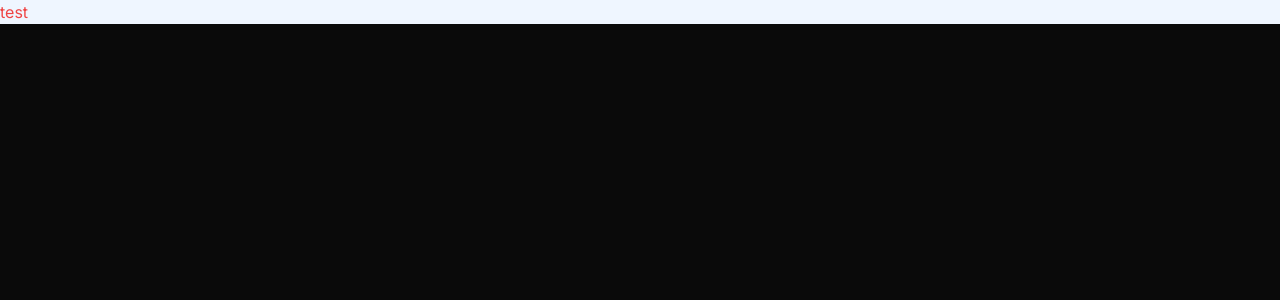
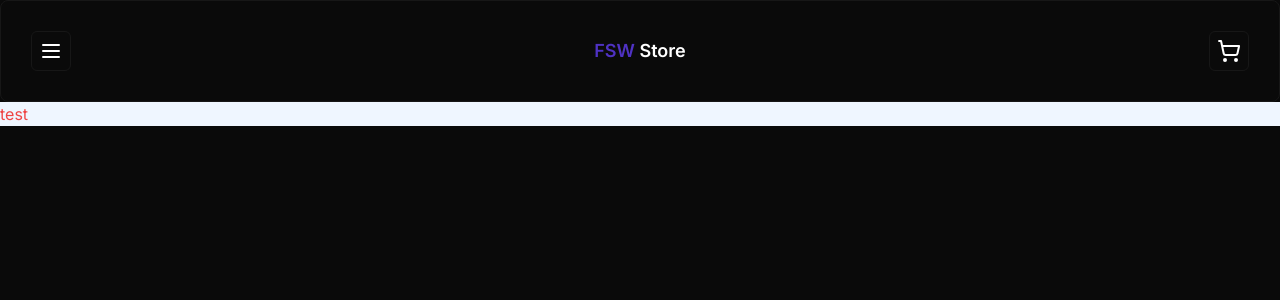
Before and after one commit to fabioceolin/fsw-store, a Next.js app: page / in a window 1280 px wide. Shown: the top 300 px of the page. Built offline with nearby package versions, Linux system fonts and the light colour scheme.

Commit message:
feat: add button, card and header components

```diff
--- a/package.json
+++ b/package.json
@@ -10,6 +10,7 @@
   },
   "dependencies": {
     "@prisma/client": "^5.4.2",
+    "@radix-ui/react-slot": "^1.0.2",
     "class-variance-authority": "^0.7.0",
     "clsx": "^2.0.0",
     "lucide-react": "^0.287.0",
--- a/src/app/layout.tsx
+++ b/src/app/layout.tsx
@@ -1,22 +1,26 @@
-import type { Metadata } from 'next'
-import { Inter } from 'next/font/google'
-import './globals.css'
+import type { Metadata } from "next";
+import { Inter } from "next/font/google";
+import "./globals.css";
+import Header from "@/components/ui/header";
 
-const inter = Inter({ subsets: ['latin'] })
+const inter = Inter({ subsets: ["latin"] });
 
 export const metadata: Metadata = {
-  title: 'Create Next App',
-  description: 'Generated by create next app',
-}
+  title: "Create Next App",
+  description: "Generated by create next app",
+};
 
 export default function RootLayout({
   children,
 }: {
-  children: React.ReactNode
+  children: React.ReactNode;
 }) {
   return (
     <html lang="en">
-      <body className={inter.className}>{children}</body>
+      <body className={inter.className}>
+        <Header />
+        {children}
+      </body>
     </html>
-  )
+  );
 }
--- /dev/null
+++ b/src/components/ui/button.tsx
@@ -0,0 +1,56 @@
+import * as React from "react"
+import { Slot } from "@radix-ui/react-slot"
+import { cva, type VariantProps } from "class-variance-authority"
+
+import { cn } from "@/lib/utils"
+
+const buttonVariants = cva(
+  "inline-flex items-center justify-center rounded-md text-sm font-medium ring-offset-background transition-colors focus-visible:outline-none focus-visible:ring-2 focus-visible:ring-ring focus-visible:ring-offset-2 disabled:pointer-events-none disabled:opacity-50",
+  {
+    variants: {
+      variant: {
+        default: "bg-primary text-primary-foreground hover:bg-primary/90",
+        destructive:
+          "bg-destructive text-destructive-foreground hover:bg-destructive/90",
+        outline:
+          "border border-input bg-background hover:bg-accent hover:text-accent-foreground",
+        secondary:
+          "bg-secondary text-secondary-foreground hover:bg-secondary/80",
+        ghost: "hover:bg-accent hover:text-accent-foreground",
+        link: "text-primary underline-offset-4 hover:underline",
+      },
+      size: {
+        default: "h-10 px-4 py-2",
+        sm: "h-9 rounded-md px-3",
+        lg: "h-11 rounded-md px-8",
+        icon: "h-10 w-10",
+      },
+    },
+    defaultVariants: {
+      variant: "default",
+      size: "default",
+    },
+  }
+)
+
+export interface ButtonProps
+  extends React.ButtonHTMLAttributes<HTMLButtonElement>,
+    VariantProps<typeof buttonVariants> {
+  asChild?: boolean
+}
+
+const Button = React.forwardRef<HTMLButtonElement, ButtonProps>(
+  ({ className, variant, size, asChild = false, ...props }, ref) => {
+    const Comp = asChild ? Slot : "button"
+    return (
+      <Comp
+        className={cn(buttonVariants({ variant, size, className }))}
+        ref={ref}
+        {...props}
+      />
+    )
+  }
+)
+Button.displayName = "Button"
+
+export { Button, buttonVariants }
--- /dev/null
+++ b/src/components/ui/card.tsx
@@ -0,0 +1,79 @@
+import * as React from "react"
+
+import { cn } from "@/lib/utils"
+
+const Card = React.forwardRef<
+  HTMLDivElement,
+  React.HTMLAttributes<HTMLDivElement>
+>(({ className, ...props }, ref) => (
+  <div
+    ref={ref}
+    className={cn(
+      "rounded-lg border bg-card text-card-foreground shadow-sm",
+      className
+    )}
+    {...props}
+  />
+))
+Card.displayName = "Card"
+
+const CardHeader = React.forwardRef<
+  HTMLDivElement,
+  React.HTMLAttributes<HTMLDivElement>
+>(({ className, ...props }, ref) => (
+  <div
+    ref={ref}
+    className={cn("flex flex-col space-y-1.5 p-6", className)}
+    {...props}
+  />
+))
+CardHeader.displayName = "CardHeader"
+
+const CardTitle = React.forwardRef<
+  HTMLParagraphElement,
+  React.HTMLAttributes<HTMLHeadingElement>
+>(({ className, ...props }, ref) => (
+  <h3
+    ref={ref}
+    className={cn(
+      "text-2xl font-semibold leading-none tracking-tight",
+      className
+    )}
+    {...props}
+  />
+))
+CardTitle.displayName = "CardTitle"
+
+const CardDescription = React.forwardRef<
+  HTMLParagraphElement,
+  React.HTMLAttributes<HTMLParagraphElement>
+>(({ className, ...props }, ref) => (
+  <p
+    ref={ref}
+    className={cn("text-sm text-muted-foreground", className)}
+    {...props}
+  />
+))
+CardDescription.displayName = "CardDescription"
+
+const CardContent = React.forwardRef<
+  HTMLDivElement,
+  React.HTMLAttributes<HTMLDivElement>
+>(({ className, ...props }, ref) => (
+  <div ref={ref} className={cn("p-6 pt-0", className)} {...props} />
+))
+CardContent.displayName = "CardContent"
+
+const CardFooter = React.forwardRef<
+  HTMLDivElement,
+  React.HTMLAttributes<HTMLDivElement>
+>(({ className, ...props }, ref) => (
+  <div
+    ref={ref}
+    className={cn("flex items-center p-6 pt-0", className)}
+    {...props}
+  />
+))
+CardFooter.displayName = "CardFooter"
+
+export { Card, CardHeader, CardFooter, CardTitle, CardDescription, CardContent }
--- /dev/null
+++ b/src/components/ui/header.tsx
@@ -0,0 +1,23 @@
+import { MenuIcon, ShoppingCartIcon } from "lucide-react";
+import { Button } from "./button";
+import { Card } from "./card";
+
+const Header = () => {
+  return (
+    <Card className="flex items-center justify-between p-[1.875rem]">
+      <Button size="icon" variant="outline">
+        <MenuIcon />
+      </Button>
+
+      <h1 className="text-lg font-semibold">
+        <span className="text-primary">FSW</span> Store
+      </h1>
+
+      <Button size="icon" variant="outline">
+        <ShoppingCartIcon />
+      </Button>
+    </Card>
+  );
+};
+
+export default Header;
```
Also changed, not shown: 1 other file (tests, documents, lock files or other folders).
